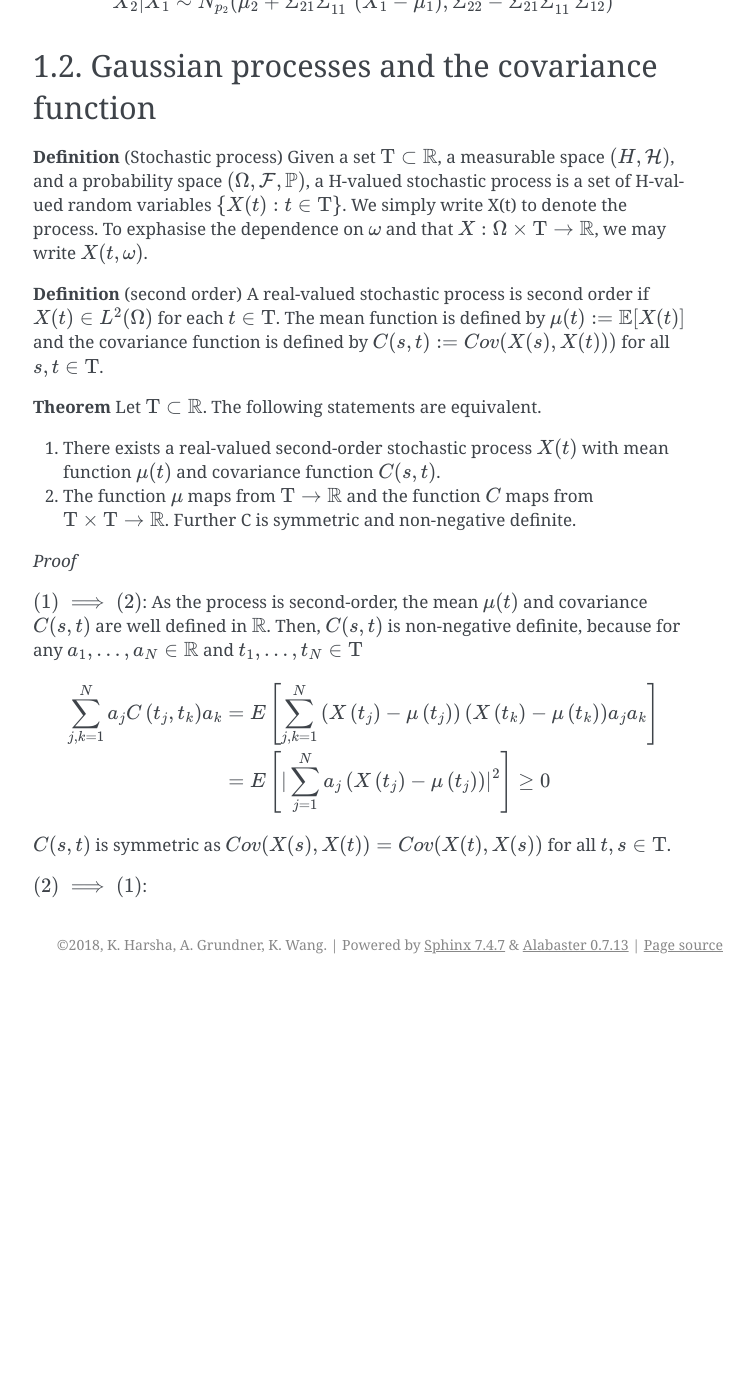
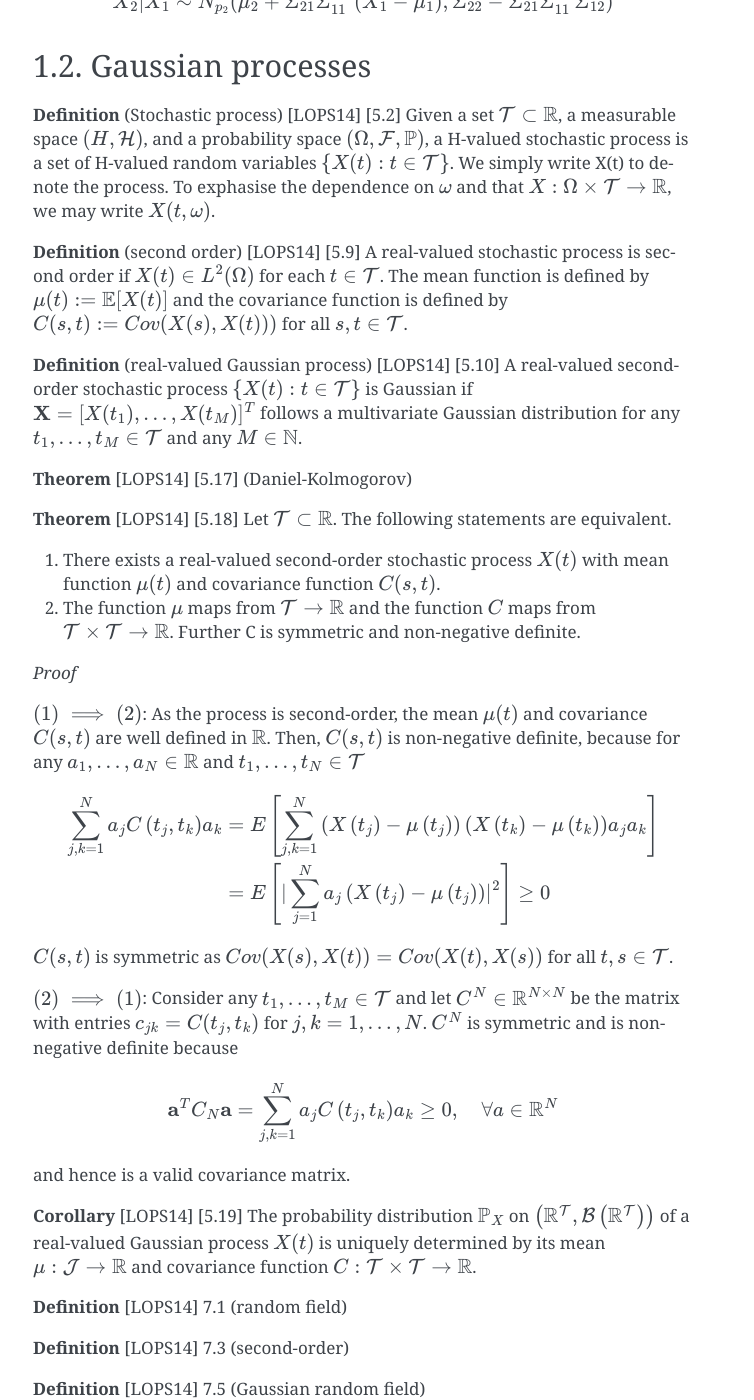
Before and after one commit to ratnania/mlhiphy, a Sphinx documentation site: the page built from doc/report/1-intro_to_gp.rst, in a window 1280 px wide and 1400 px high, scrolled down 1172 px. Shown: the whole window, without its empty margins (387-1141 px from the left). Built offline with Sphinx 7.4.7, drawn with Linux system fonts in a browser that asks for light colours; before the commit the page ends 2156 px from its top, so only the background shows below that; some of the changed text lies outside the part shown.

Commit message:
[WIP]intro2

```diff
--- a/doc/index.rst
+++ b/doc/index.rst
@@ -24,6 +24,8 @@ Welcome to TUM-DI-LAB's documentation!
 
 
 
+.. [LOPS14] Lord, G. J., Powell, C. E., & Shardlow, T. (2014). An Introduction to Computational Stochastic PDEs. Cambridge: Cambridge University Press. http://doi.org/10.1017/CBO9781139017329
+
 .. Limitations of available tools
 
 .. Linear PDEs
--- a/doc/report/1-intro_to_gp.rst
+++ b/doc/report/1-intro_to_gp.rst
@@ -64,29 +64,63 @@ Then, the conditional probability of :math:`X_2` is given by
 
 
 
-Gaussian processes and the covariance function
---------------------------------------------------
+Gaussian processes
+----------------------
 
 
-**Definition** (Stochastic process) Given a set :math:`\mathrm{T} \subset \mathbb{R}`, a measurable space  :math:`( H , \mathcal{H} )`, and a probability space :math:`(\Omega, \mathcal{F}, \mathbb{P})`, a H-valued stochastic process is a set of H-valued random variables :math:`\{X(t): t \in \mathrm{T}\}`. We simply write X(t) to denote the process. To exphasise the dependence on :math:`\omega` and that :math:`X : \Omega \times \mathrm{T} \rightarrow \mathbb{R}`, we may write :math:`X(t,\omega)`.
+**Definition** (Stochastic process) [LOPS14] [5.2] Given a set :math:`\mathcal{T} \subset \mathbb{R}`, a measurable space  :math:`( H , \mathcal{H} )`, and a probability space :math:`(\Omega, \mathcal{F}, \mathbb{P})`, a H-valued stochastic process is a set of H-valued random variables :math:`\{X(t): t \in \mathcal{T}\}`. We simply write X(t) to denote the process. To exphasise the dependence on :math:`\omega` and that :math:`X : \Omega \times \mathcal{T} \rightarrow \mathbb{R}`, we may write :math:`X(t,\omega)`.
 
-**Definition** (second order) A real-valued stochastic process is second order if :math:`X(t) \in L^2(\Omega)` for each :math:`t \in \mathrm{T}`. The mean function is defined by :math:`\mu(t) := \mathbb{E}[X(t)]` and the covariance function is defined by :math:`C(s, t) : = Cov(X(s), X(t)))` for all :math:`s,t \in \mathrm{T}`.
+**Definition** (second order) [LOPS14] [5.9] A real-valued stochastic process is second order if :math:`X(t) \in L^2(\Omega)` for each :math:`t \in \mathcal{T}`. The mean function is defined by :math:`\mu(t) := \mathbb{E}[X(t)]` and the covariance function is defined by :math:`C(s, t) : = Cov(X(s), X(t)))` for all :math:`s,t \in \mathcal{T}`.
 
-**Theorem** Let :math:`\mathrm{T} \subset \mathbb{R}`. The following statements are equivalent.
+**Definition** (real-valued Gaussian process) [LOPS14] [5.10] A real-valued second-order stochastic process :math:`\{X(t): t \in \mathcal{T}\}` is Gaussian if :math:`\mathbf{X} = [X(t_1), \dotsc, X(t_M)]^T` follows a multivariate Gaussian distribution for any :math:`t_1, \dotsc, t_M \in \mathcal{T}` and any :math:`M \in \mathbb{N}`.
+
+**Theorem** [LOPS14] [5.17] (Daniel-Kolmogorov)
+
+
+**Theorem** [LOPS14] [5.18] Let :math:`\mathcal{T} \subset \mathbb{R}`. The following statements are equivalent.
 
 (1) There exists a real-valued second-order stochastic process :math:`X(t)`  with mean function :math:`\mu(t)` and covariance function :math:`C(s, t)`.
 
-(2) The function :math:`\mu` maps from :math:`\mathrm{T} \rightarrow \mathbb{R}` and the function :math:`C` maps from :math:`\mathrm{T} \times \mathrm{T} \rightarrow \mathbb{R}`. Further C is symmetric and non-negative definite.
+(2) The function :math:`\mu` maps from :math:`\mathcal{T} \rightarrow \mathbb{R}` and the function :math:`C` maps from :math:`\mathcal{T} \times \mathcal{T} \rightarrow \mathbb{R}`. Further C is symmetric and non-negative definite.
 
 *Proof*
 
 :math:`(1) \implies (2)`: As the process is second-order, the mean :math:`\mu(t)` and covariance :math:`C(s, t)` are well defined in :math:`\mathbb{R}`. Then, :math:`C(s, t)` is non-negative definite, because for any :math:`a_1, \dotsc , a_N \in \mathbb{R}`
-and :math:`t_1, \dotsc, t_N \in \mathrm{T}`
+and :math:`t_1, \dotsc, t_N \in \mathcal{T}`
 
 .. math::
 
    \left.\begin{aligned} \sum _ { j , k = 1 } ^ { N } a _ { j } C \left( t _ { j } , t _ { k } \right) a _ { k } & = E \left[ \sum _ { j , k = 1 } ^ { N } \left( X \left( t _ { j } \right) - \mu \left( t _ { j } \right) \right) \left( X \left( t _ { k } \right) - \mu \left( t _ { k } \right) \right) a _ { j } a _ { k } \right] \\ & = E \left[ | \sum _ { j = 1 } ^ { N } a _ { j } \left( X \left( t _ { j } \right) - \mu \left( t _ { j } \right) \right) | ^ { 2 } \right] \geq 0 \end{aligned} \right.
 
-:math:`C(s, t)` is symmetric as :math:`Cov(X(s), X(t)) = Cov(X(t), X(s))` for all :math:`t,s \in \mathrm{T}`.
+:math:`C(s, t)` is symmetric as :math:`Cov(X(s), X(t)) = Cov(X(t), X(s))` for all :math:`t,s \in \mathcal{T}`.
 
-:math:`(2) \implies (1)`:
+:math:`(2) \implies (1)`: Consider any :math:`t_1, \dotsc, t_M \in \mathcal{T}` and let :math:`C^N \in \mathbb{R}^{N \times N}` be the matrix with entries :math:`c_{jk} = C(t_j, t_k)` for :math:`j, k = 1, \dotsc, N`. :math:`C^N` is symmetric and is non-negative definite because
+
+.. math::
+
+   \mathbf { a } ^ { T } C _ { N } \mathbf { a } = \sum _ { j , k = 1 } ^ { N } a _ { j } C \left( t _ { j } , t _ { k } \right) a _ { k } \geq 0 , \quad \forall a \in \mathbb { R } ^ { N }
+
+and hence is a valid covariance matrix.
+
+
+**Corollary** [LOPS14] [5.19] The probability distribution :math:`\mathbb { P } _ { X }` on :math:`\left( \mathbb { R } ^ { \mathcal { T } } , \mathcal { B } \left( \mathbb { R } ^ { \mathcal { T } } \right) \right)` of a real-valued Gaussian process :math:`X(t)` is uniquely determined by its mean :math:`\mu : \mathcal { J } \rightarrow \mathbb { R }` and covariance function :math:`C : \mathcal { T } \times \mathcal { T } \rightarrow \mathbb { R }`.
+
+**Definition** [LOPS14] 7.1 (random field)
+
+**Definition** [LOPS14] 7.3 (second-order)
+
+**Definition** [LOPS14] 7.5 (Gaussian random field)
+
+Kernels
+-----------
+
+**Definition** [LOPS14] [5.31] (mean-square continuity)
+
+In machine learning literature, the covariance functions are referred to as kernels.
+
+List of kernels
++++++++++++++++++++
+
+
+
+[LOPS] Theorem 6.5
```
Also changed, not shown: other parts of doc/report/1-intro_to_gp.rst (+4 -4 lines), doc/report/3-linear_op_gp.rst (+18 -0 lines).
